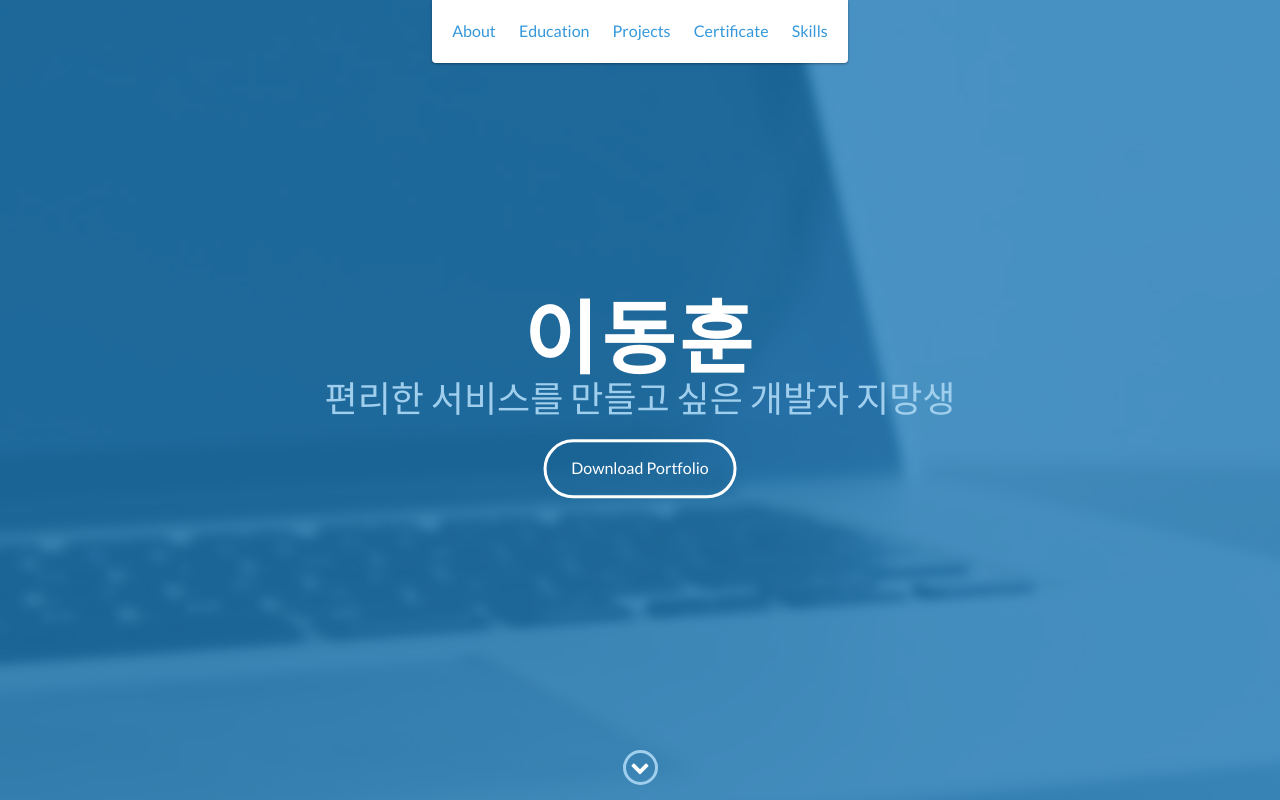
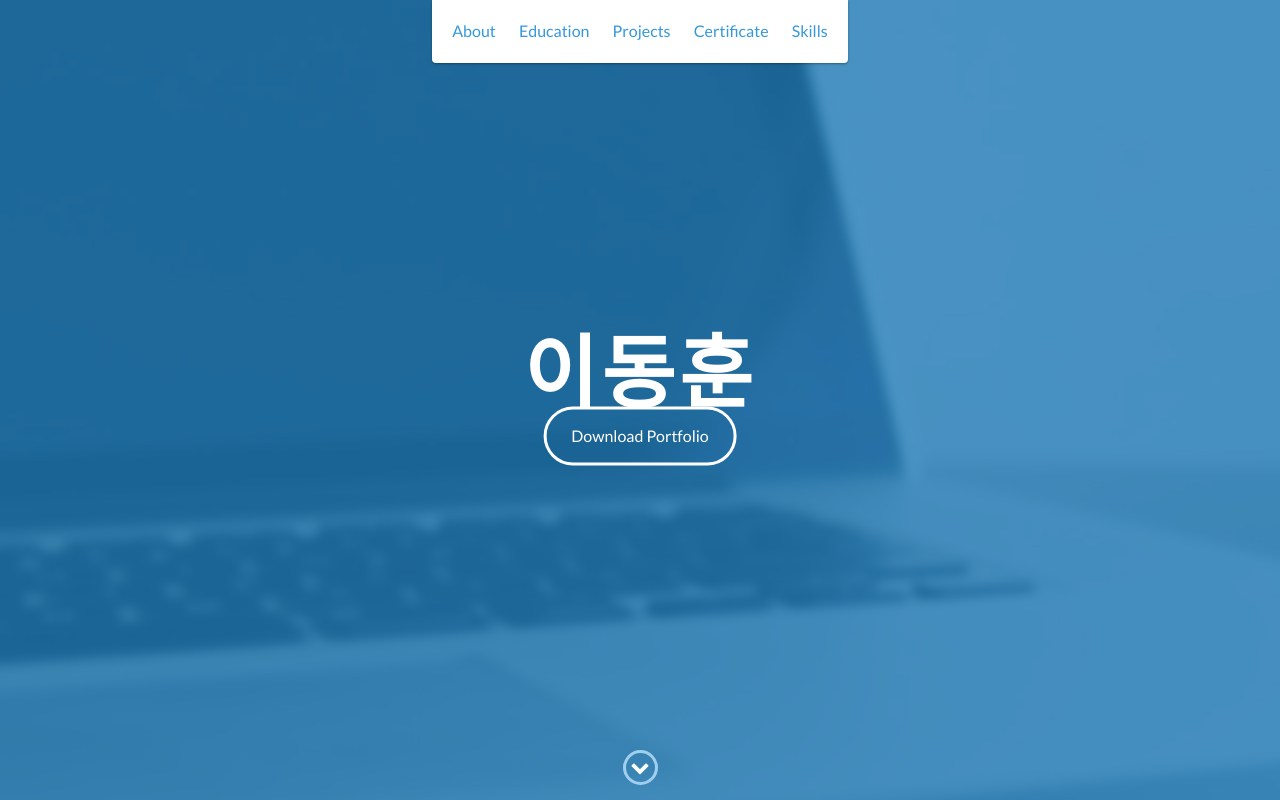
Before and after one commit to darkblose/darkblose.github.io, a website: page index.html in a window 1280 px wide. Shown: the top 800 px of the page. Drawn offline with nearby package versions, Linux system fonts and the light colour scheme.

Commit message:
Update index.html

```diff
--- a/index.html
+++ b/index.html
@@ -46,7 +46,6 @@
     <div id="lead">
         <div id="lead-content">
             <h1>이동훈</h1>
-            <h2>편리한 서비스를 만들고 싶은 개발자 지망생</h2>
             <a href="https://github.com/darkblose/darkblose.github.io/raw/master/CV/Portfolio.pdf" class="btn-rounded-white">Download Portfolio</a>
         </div>
         <!-- End #lead-content -->
```
